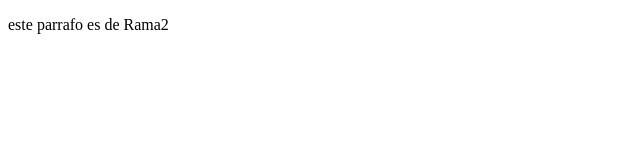
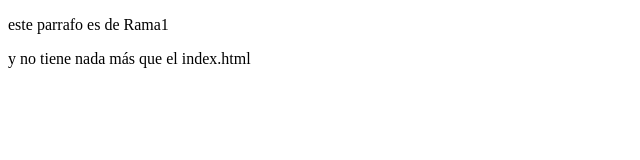
Before and after one commit to mmwonder/Viernes2, a plain HTML site: page index.html in a window 1280 px wide. Shown: the whole page, without its empty margins (0-640 px from the left). Drawn offline with Linux system fonts and the light colour scheme.

Commit message:
ahora tengo bien las 2 Ramas

```diff
--- a/index.html
+++ b/index.html
@@ -6,6 +6,7 @@
     <title>Pagina Inicial Web</title>
 </head>
 <body>
-    <p>este parrafo es de Rama2</p>
+    <p>este parrafo es de Rama1</p>
+    <p>y no tiene nada más que el index.html</p>
 </body>
 </html>
```
